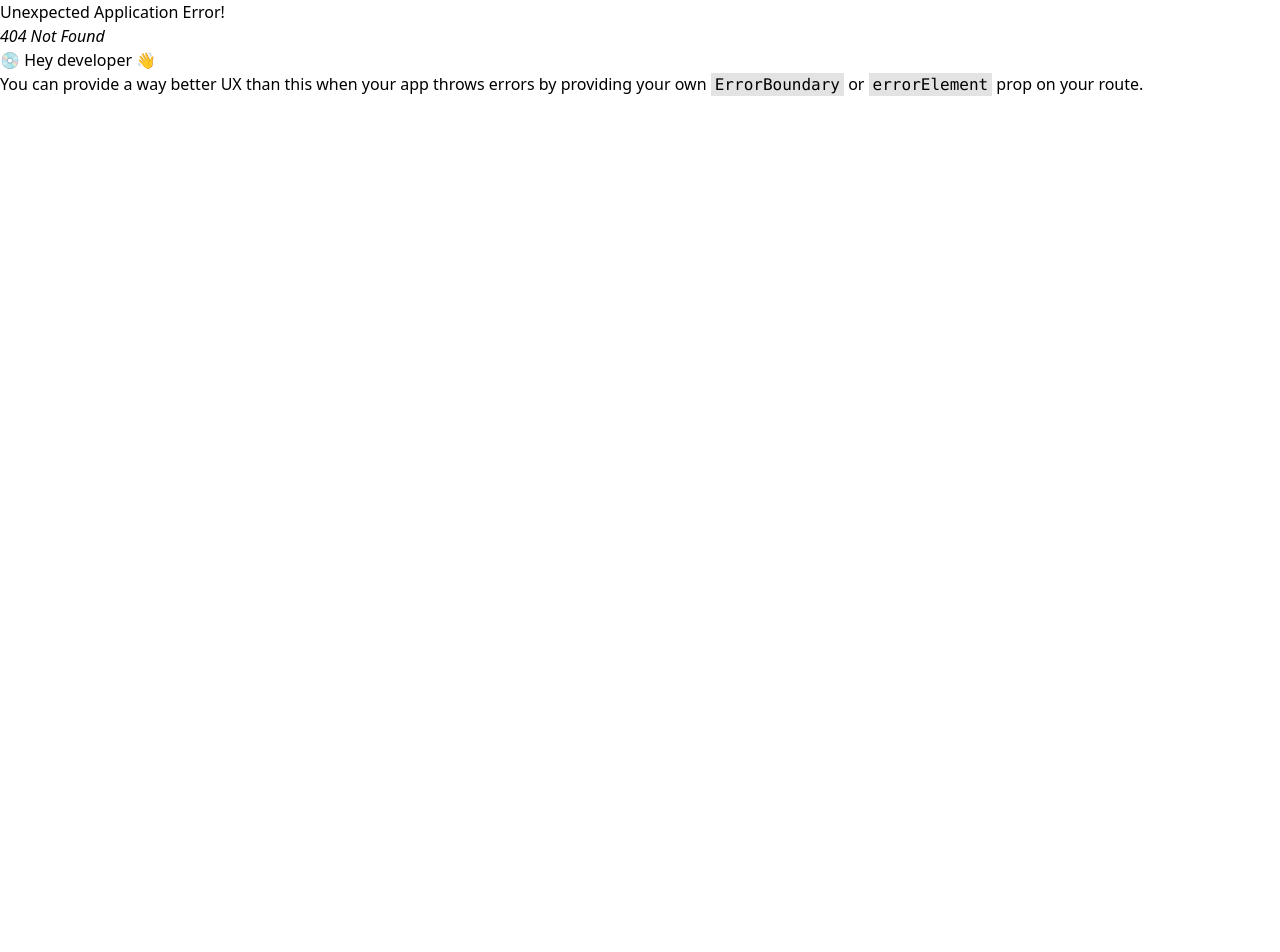
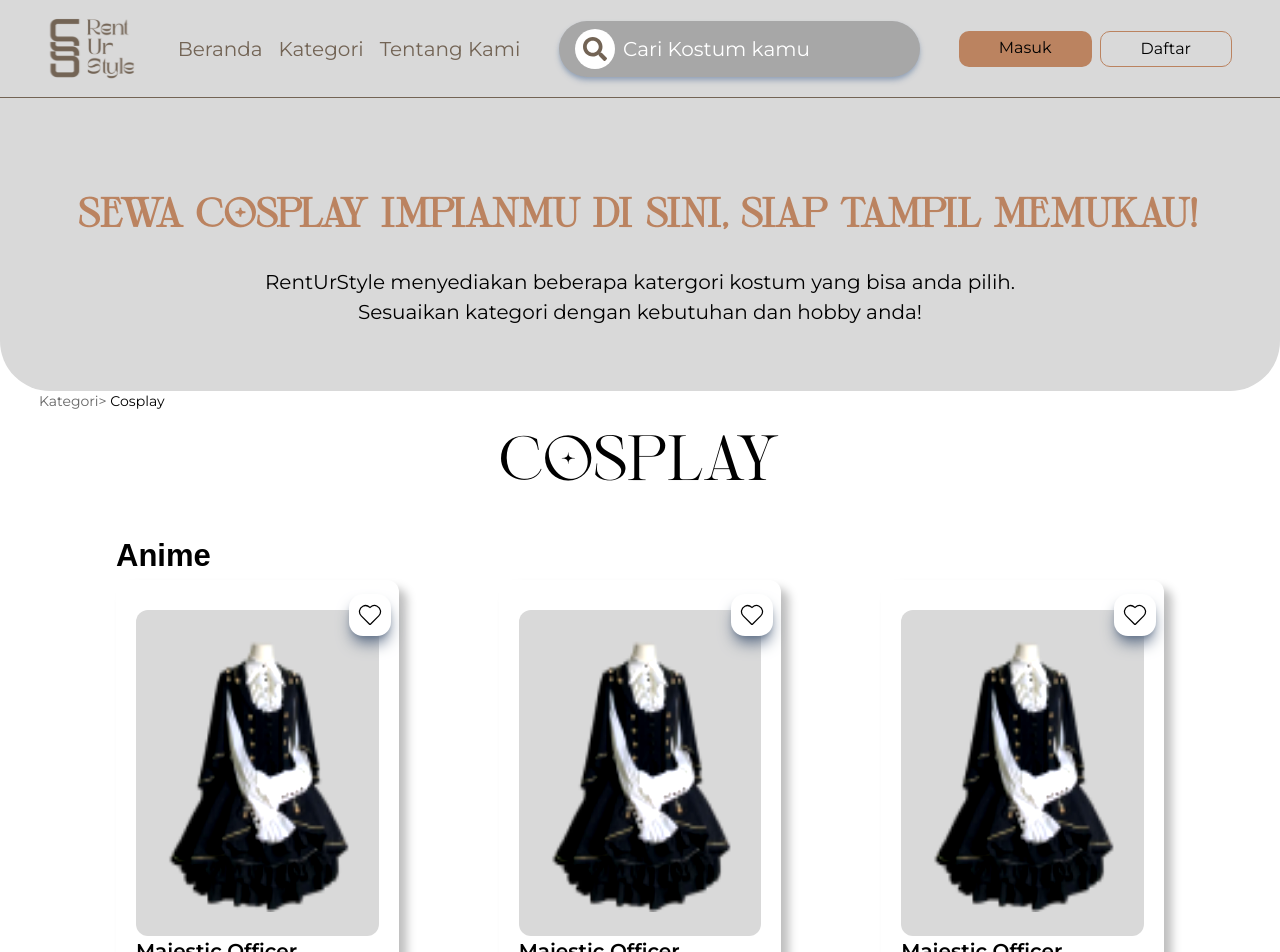
Before and after one commit to Zimhiii/LKKMO-FRONTEND-KEl4, a React (Vite) app: page /category in a window 1280 px wide. Before the commit this address had no page. Shown: the top 952 px of the page. Before the commit the page ends 800 px from the top, so only its background shows below. Built offline with nearby package versions, Linux system fonts and the light colour scheme; a web font is replaced by a local one.

Commit message:
add Category Page

```diff
--- /dev/null
+++ b/src/Components/CategoryComponents/Content.jsx
@@ -0,0 +1,16 @@
+import React from "react";
+import CardItem from "../All/CardItem";
+
+export default function Content({ subcategory }) {
+  return (
+    <div className="flex flex-col items-center my-[30px]">
+      <h2 className="self-start font-boruna text-[31px] capitalize font-bold">{subcategory}</h2>
+      <div className="grid grid-cols-2 md:grid-cols-3 gap-3 md:gap-[100px]">
+          <CardItem />
+          <CardItem />
+          <CardItem classname="hidden md:block" />
+      </div>
+      <a className="font-montserrat text-[16px] px-[12px] py-[11px] border-[#BB8360] border-[1px] border-solid rounded-[11px]" href="">Lihat Semua</a>
+    </div>
+  );
+}
--- a/src/Components/Navbar/Navbar.jsx
+++ b/src/Components/Navbar/Navbar.jsx
@@ -7,7 +7,7 @@ import NavButton from "./NavButton";
 
 const Navbar = () => {
   return (
-    <div className="w-full flex items-center justify-between bg-[#D9D9D9] px-6 py-2 md:px-12 md:py-4">
+    <div className="w-full flex items-center justify-between bg-[#D9D9D9] px-6 py-2 md:px-12 md:py-4 border-solid border-b-[1px] md:border-[#736455]">
       <Logo width={42} height={30} responsive="md:hidden" />
       <Logo width={91} height={66} responsive="hidden md:block" />
       <NavLink />
--- /dev/null
+++ b/src/Pages/CategoryPage.jsx
@@ -0,0 +1,25 @@
+import React from "react";
+import Content from "../Components/CategoryComponents/Content";
+
+export default function CategoryPage() {
+  document.title = "CategoryPage";
+  return (
+    <div>
+        <div className="flex flex-col items-center text-center bg-[#D9D9D9] pt-[86px] pb-[64px] rounded-b-[50px]">
+            <h1 className="font-cerotta text-[#BB8360] text-[39px] font-bold">SEWA COSPLAY IMPIANMU DI SINI, SIAP TAMPIL MEMUKAU!</h1>
+            <p className="font-montserrat text-[20px] mt-[24px]">RentUrStyle menyediakan beberapa katergori kostum yang bisa anda pilih. <br />
+            Sesuaikan kategori dengan kebutuhan dan hobby anda!</p>
+        </div>
+        <div className="">
+            <p className="font-montserrat text-[14px] ml-[39px]">
+                <span className="text-[#666666]">Kategori{'>'}</span> Cosplay</p>
+            <div className="px-[116px]">
+                <h1 className="font-cerotta text-[61px] text-center">Cosplay</h1>
+                <Content subcategory="anime"/>
+                <Content subcategory="comic"/>
+                <Content subcategory="game"/>
+            </div>
+        </div>
+    </div>
+  );
+}
--- a/src/Pages/PageProduk.jsx
+++ /dev/null
@@ -1,16 +0,0 @@
-import React from "react";
-import Navbar from "../Components/Navbar/Navbar";
-import Hero from "../Components/DashboardCom/Hero";
-import HeroBody from "../Components/DashboardCom/HeroBody";
-import Content from "../Components/DashboardCom/Content";
-
-export default function Dashboard() {
-  document.title = "Dashboard";
-  return (
-    <div>
-      <Hero />
-      <Content category="Cosplay" />
-      <Content category="Carnaval" />
-    </div>
-  );
-}
--- a/src/route.jsx
+++ b/src/route.jsx
@@ -3,6 +3,7 @@ import LoginPage from "./Pages/LoginPage";
 import SignupPage from "./Pages/SignupPage";
 import GuestLayout from "./Layouts/GuestLayout";
 import Dashboard from "./Pages/Dashboard";
+import CategoryPage from "./Pages/CategoryPage";
 import DefaultLayout from "./Layouts/DefaultLayout";
 import TestApi from "./Pages/TestApi";
 
@@ -14,6 +15,10 @@ export const route = createBrowserRouter([
       {
         path: "/",
         element: <Dashboard />,
+      },
+      {
+        path: "/category",
+        element: <CategoryPage />,
       },
       {
         path: "testApi",
```
Also changed, not shown: src/Pages/ProductPage.jsx (added).
